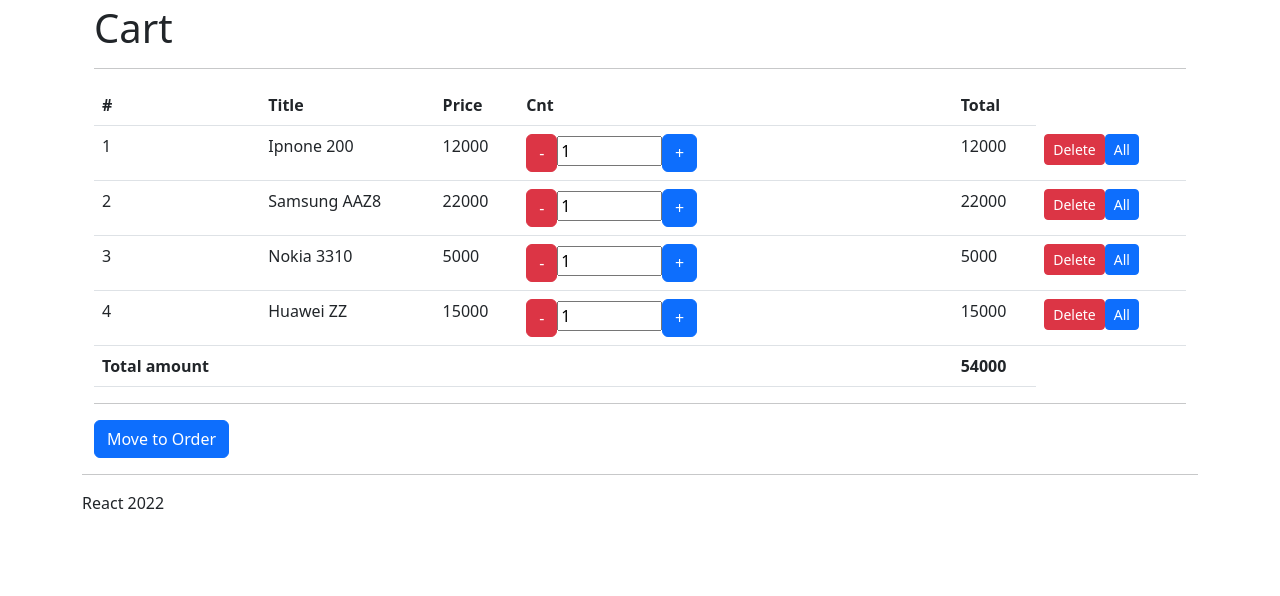
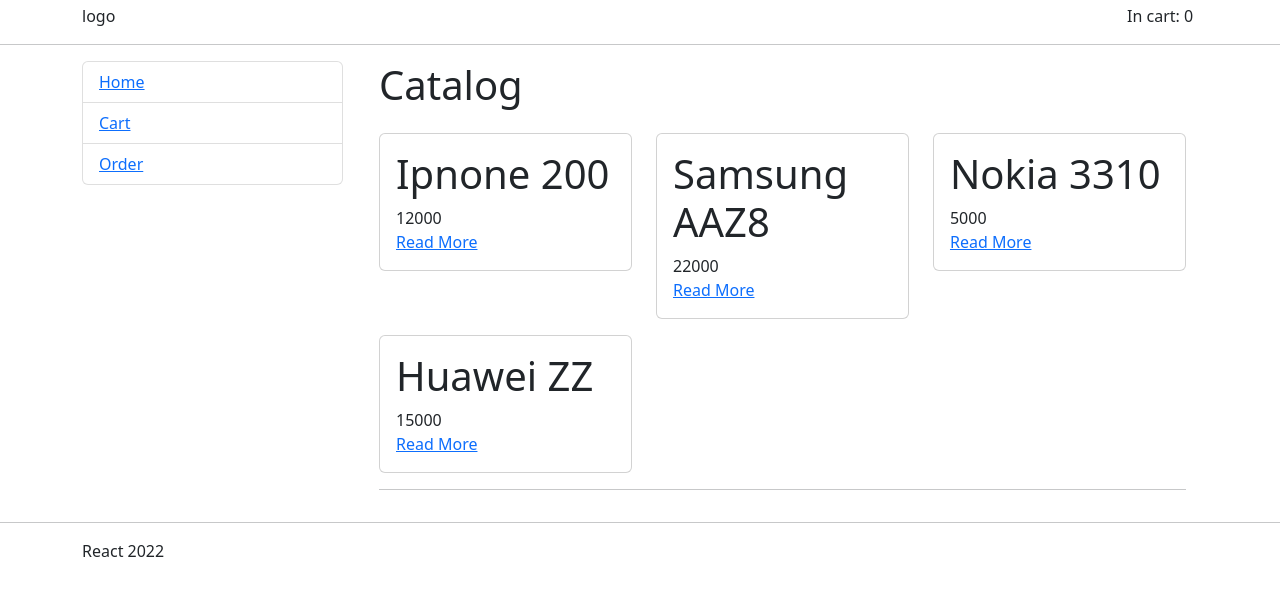
Before and after one commit to Eltach00/react-course, a React app: page / in a window 1280 px wide. Shown: the top 596 px of the page. Built offline with nearby package versions, Linux system fonts and the light colour scheme.

Commit message:
product page

```diff
--- a/src/App.js
+++ b/src/App.js
@@ -1,25 +1,55 @@
-import React, { useState } from 'react'
-
+import React from 'react'
 import Cart from './views/Cart'
 import Order from './views/Order'
 import Result from './views/Result'
-
-import SettingContext from './context/settings'
-import { Route, Routes } from 'react-router-dom'
+import { Link, Route, Routes } from 'react-router-dom'
 import E404 from './views/E404'
+import Home from './views/Home'
+import Product from './views/Product'
 
 export default function () {
   return (
+    <>
+      <header>
         <div className="container mt-1">
+          <div className="row justify-content-between">
+            <div className="col">logo</div>
+            <div className="col col-1">In cart: 0</div>
+          </div>
+        </div>
+        <hr />
+      </header>
+      <div className="container mt-1">
+        <div className="row ">
+          <aside className="col col-3">
+            <ul className="list-group">
+              <li className="list-group-item">
+                <Link to="/">Home</Link>
+              </li>
+              <li className="list-group-item">
+                <Link to="/cart">Cart</Link>
+              </li>
+              <li className="list-group-item">
+                <Link to="/order">Order</Link>
+              </li>
+            </ul>
+          </aside>
+          <main className="col col-9">
             <Routes>
-        <Route path="/" element={<Cart />} />
+              <Route path="/" element={<Home />} />
+              <Route path="/product/:id" element={<Product />} />
+              <Route path="/cart" element={<Cart />} />
               <Route path="/order" element={<Order />} />
               <Route path="/result" element={<Result />} />
               <Route path="*" element={<E404 />} />
             </Routes>
-
+          </main>
+        </div>
+      </div>
       <hr />
-      <footer>React 2022</footer>
-    </div>
+      <footer>
+        <div className="container mt-1">React 2022</div>
+      </footer>
+    </>
   )
 }
--- a/src/store/rootStore.js
+++ b/src/store/rootStore.js
@@ -1,8 +1,10 @@
 import storeCart from './store-cart'
 import storeOrder from './store-order'
+import storeProducts from './store-products'
 
 export default class RootStore {
   constructor() {
+    this.products = new storeProducts(this)
     this.cart = new storeCart(this)
     this.order = new storeOrder(this)
   }
--- a/src/store/store-cart.js
+++ b/src/store/store-cart.js
@@ -5,8 +5,6 @@
     makeAutoObservable(this)
     this.rootStore = rootStore
   }
-
-  products = productsStub()
 
   get total() {
     return this.products.reduce(
@@ -27,36 +25,3 @@
     this.products = this.products.filter((pr) => pr.id !== id)
   }
 }
-
-function productsStub() {
-  return [
-    {
-      id: 100,
-      title: 'Ipnone 200',
-      price: 12000,
-      rest: 10,
-      cnt: 1,
-    },
-    {
-      id: 101,
-      title: 'Samsung AAZ8',
-      price: 22000,
-      rest: 5,
-      cnt: 1,
-    },
-    {
-      id: 103,
-      title: 'Nokia 3310',
-      price: 5000,
-      rest: 2,
-      cnt: 1,
-    },
-    {
-      id: 105,
-      title: 'Huawei ZZ',
-      price: 15000,
-      rest: 8,
-      cnt: 1,
-    },
-  ]
-}
--- /dev/null
+++ b/src/store/store-products.js
@@ -0,0 +1,64 @@
+import { makeAutoObservable } from 'mobx'
+
+export default class storeProducts {
+  constructor(rootStore) {
+    makeAutoObservable(this)
+    this.rootStore = rootStore
+  }
+
+  products = productsStub()
+
+  get total() {
+    return this.products.reduce(
+      (sum, prod) => (sum += prod.price * prod.cnt),
+      0
+    )
+  }
+
+  add = () => {}
+
+  change = (id, cnt) => {
+    let product = this.products.find((pr) => pr.id == id)
+
+    if (product !== undefined) {
+      product.cnt = Math.max(1, Math.min(product.rest, cnt))
+    }
+  }
+
+  remove = (id) => {
+    this.products = this.products.filter((pr) => pr.id !== id)
+  }
+}
+
+function productsStub() {
+  return [
+    {
+      id: 100,
+      title: 'Ipnone 200',
+      price: 12000,
+      rest: 10,
+      cnt: 1,
+    },
+    {
+      id: 101,
+      title: 'Samsung AAZ8',
+      price: 22000,
+      rest: 5,
+      cnt: 1,
+    },
+    {
+      id: 103,
+      title: 'Nokia 3310',
+      price: 5000,
+      rest: 2,
+      cnt: 1,
+    },
+    {
+      id: 105,
+      title: 'Huawei ZZ',
+      price: 15000,
+      rest: 8,
+      cnt: 1,
+    },
+  ]
+}
--- a/src/views/E404.js
+++ b/src/views/E404.js
@@ -4,7 +4,7 @@
 export default function E404() {
   return (
     <div className="container">
-      <h1>E404</h1>
+      <h1>Page has not found</h1>
 
       <Link className="btn btn-primary" to="/">
         Back to Main Page
--- /dev/null
+++ b/src/views/Home.js
@@ -0,0 +1,30 @@
+import { observer } from 'mobx-react-lite'
+import React from 'react'
+import { useStore } from '../hooks/useStore'
+import { Link } from 'react-router-dom'
+
+export default observer(function Home({}) {
+  const [productsStore] = useStore('products')
+  const { products } = productsStore
+  return (
+    <div className="container">
+      <h1>Catalog</h1>
+      <div className="row">
+        {products.map((item) => {
+          return (
+            <div className="col col-4 mt-3" key={item.id}>
+              <div className="card">
+                <div className="card-body">
+                  <h1>{item.title}</h1>
+                  <div>{item.price}</div>
+                  <Link to={`/product/${item.id}`}>Read More</Link>
+                </div>
+              </div>
+            </div>
+          )
+        })}
+      </div>
+      <hr />
+    </div>
+  )
+})
--- /dev/null
+++ b/src/views/Product.js
@@ -0,0 +1,22 @@
+import { observer } from 'mobx-react-lite'
+import React from 'react'
+import { Link, useNavigate, useParams } from 'react-router-dom'
+import { useStore } from '../hooks/useStore'
+
+export default observer(function Product({}) {
+  const [productStore] = useStore('products')
+  const { id: param } = useParams()
+  const product = productStore.products.find((pr) => pr.id == param)
+
+  return (
+    <div className="container mt-1 mb-1">
+      <h1>Product</h1>
+      <div className="mt-1 mb-2">{product.title}</div>
+      <div>
+        <Link className="btn btn-primary" to="/">
+          Back to Catalog
+        </Link>
+      </div>
+    </div>
+  )
+})
```
Lines whose indentation alone changed are shown as unchanged.
